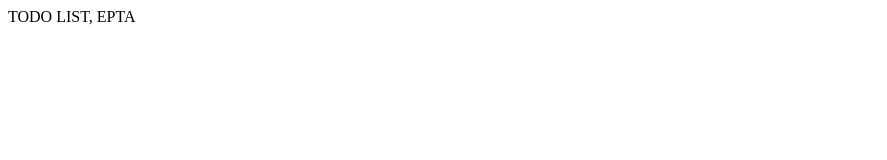
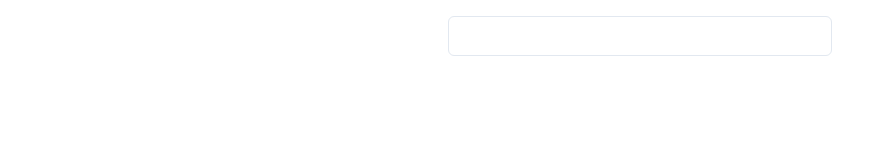
Before and after one commit to blur64/chakra-todolist, a React (Create React App) app: page / in a window 1280 px wide. Shown: the top 160 px of the page, without its empty margins (0-887 px from the left). Built offline with nearby package versions, Linux system fonts and the light colour scheme.

Commit message:
Add task creating feature

```diff
--- a/src/App.js
+++ b/src/App.js
@@ -1,8 +1,26 @@
+import { useState } from "react";
+
+// chakra
+import { Box } from "@chakra-ui/react";
+
+// components
+import AddTaskControl from "./components/AddTaskControl";
+import TasksList from "./components/TasksList";
+
 function App() {
+  const [tasks, setTasks] = useState([]);
+  const [nextId, setNextId] = useState(0);
+
+  function createTask(text) {
+    setTasks([{ id: nextId, text }, ...tasks]);
+    setNextId(nextId + 1);
+  }
+
   return (
-    <div>
-      TODO LIST, EPTA
-    </div>
+    <Box w="sm" mx="auto" mt={4}>
+      <AddTaskControl onTaskDataCreate={createTask} />
+      <TasksList tasks={tasks} />
+    </Box>
   );
 }
 
--- /dev/null
+++ b/src/components/AddTaskControl.js
@@ -0,0 +1,27 @@
+import { Input } from "@chakra-ui/react";
+import { useState } from "react";
+
+export default function AddTaskControl({ onTaskDataCreate }) {
+  const [newTaskText, setNewTaskText] = useState("");
+
+  function createTaskData() {
+    if (!newTaskText) {
+      return;
+    }
+    onTaskDataCreate(newTaskText);
+    setNewTaskText("");
+  }
+
+  function handleKeyUp(key) {
+    if (key === "Enter") {
+      createTaskData();
+    }
+  }
+
+  return <Input
+    onChange={e => setNewTaskText(e.target.value)}
+    onKeyUp={e => handleKeyUp(e.key)}
+    value={newTaskText}
+    type="text"
+  />;
+}
--- /dev/null
+++ b/src/components/TasksList.js
@@ -0,0 +1,18 @@
+import { UnorderedList, ListItem } from "@chakra-ui/react";
+
+/*
+{
+  id: 0,
+  text: "",
+}
+*/
+
+export default function TasksList({ tasks }) {
+  return <UnorderedList>
+    {tasks.map(t => <Task id={t.id} text={t.text} key={t.id} />)}
+  </UnorderedList>
+}
+
+function Task({ id, text }) {
+  return <ListItem>{text}</ListItem>;
+}
--- a/src/index.js
+++ b/src/index.js
@@ -1,15 +1,18 @@
 import React from 'react';
 import ReactDOM from 'react-dom/client';
 import App from './App';
-// import reportWebVitals from './reportWebVitals';
+import { ChakraProvider } from '@chakra-ui/react';
 
 const root = ReactDOM.createRoot(document.getElementById('root'));
 root.render(
   <React.StrictMode>
-    <App />
+    <ChakraProvider>
+      <App />
+    </ChakraProvider>
   </React.StrictMode>
 );
 
+// import reportWebVitals from './reportWebVitals';
 // If you want to start measuring performance in your app, pass a function
 // to log results (for example: reportWebVitals(console.log))
 // or send to an analytics endpoint. Learn more: https://bit.ly/CRA-vitals
```
